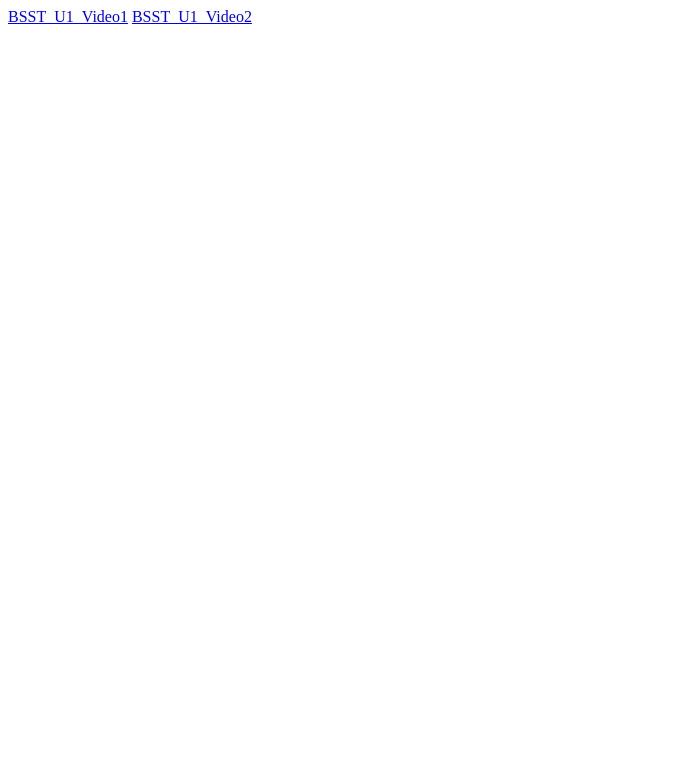
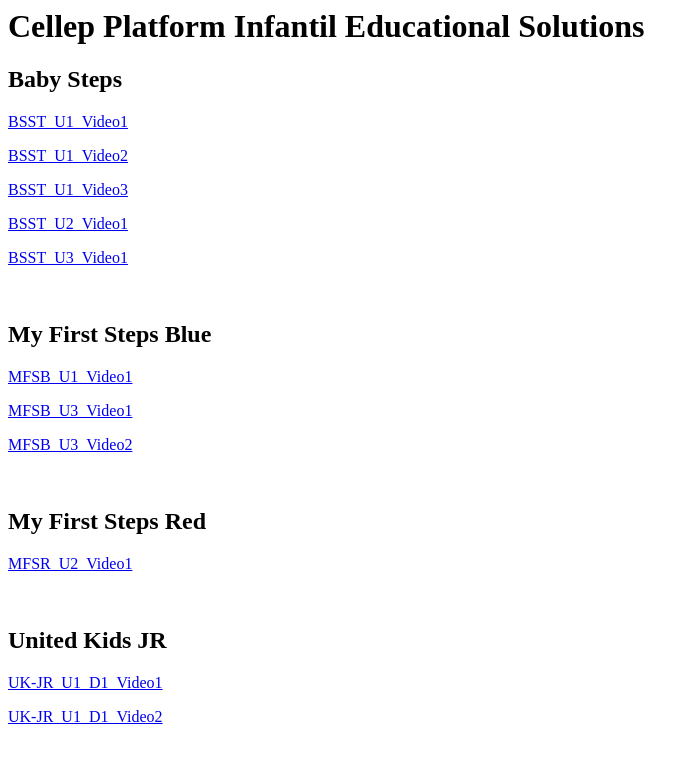
Before and after one commit to tiagoprofdev/testevds, a plain HTML site: page index.html in a window 1280 px wide. Shown: the whole page, without its empty margins (0-699 px from the left). Drawn offline with Linux system fonts and the light colour scheme.

Commit message:
Add files via upload

```diff
--- a/index.html
+++ b/index.html
@@ -1,4 +1,28 @@
 <html>
-  <a href="https://tiagoprofdev.github.io/testevds/BSST_U1_Video1.mp4">BSST_U1_Video1</a>
-  <a href="https://tiagoprofdev.github.io/testevds/BSST_U1_Video2.mp4">BSST_U1_Video2</a>
+
+  <h1>Cellep Platform Infantil Educational Solutions</h1>
+
+  <h2 padding-top= 40px >Baby Steps</h2>
+  <p><a href="https://tiagoprofdev.github.io/testevds/BSST_U1_Video1.mp4" target="_blank">BSST_U1_Video1</a></p>
+  <p><a href="https://tiagoprofdev.github.io/testevds/BSST_U1_Video2.mp4" target="_blank">BSST_U1_Video2</a></p>
+  <p><a href="https://tiagoprofdev.github.io/testevds/BSST_U1_Video3.mp4" target="_blank">BSST_U1_Video3</a></p>
+  <p><a href="https://tiagoprofdev.github.io/testevds/BSST_U2_Video1.mp4" target="_blank">BSST_U2_Video1</a></p>
+  <p><a href="https://tiagoprofdev.github.io/testevds/BSST_U3_Video1.mp4" target="_blank">BSST_U3_Video1</a></p>
+  </br>
+
+  <h2>My First Steps Blue</h2>
+  <p><a href="https://tiagoprofdev.github.io/testevds/MFSB_U1_Video1.mp4" target="_blank">MFSB_U1_Video1</a></p>
+  <p><a href="https://tiagoprofdev.github.io/testevds/MFSB_U3_Video1.mp4" target="_blank">MFSB_U3_Video1</a></p>
+  <p><a href="https://tiagoprofdev.github.io/testevds/MFSB_U3_Video2.mp4" target="_blank">MFSB_U3_Video2</a></p>
+  </br>
+
+  <h2>My First Steps Red</h2>
+  <p><a href="https://tiagoprofdev.github.io/testevds/MFSR_U2_Video1.mp4" target="_blank">MFSR_U2_Video1</a></p>
+  </br>
+
+  <h2>United Kids JR</h2>
+  <p><a href="https://tiagoprofdev.github.io/testevds/UK-JR_U1_D1_Video1.mp4" target="_blank">UK-JR_U1_D1_Video1</a></p>
+  <p><a href="https://tiagoprofdev.github.io/testevds/UK-JR_U1_D1_Video2.mp4" target="_blank">UK-JR_U1_D1_Video2</a></p>
+  </br>
+
 </html>
```
